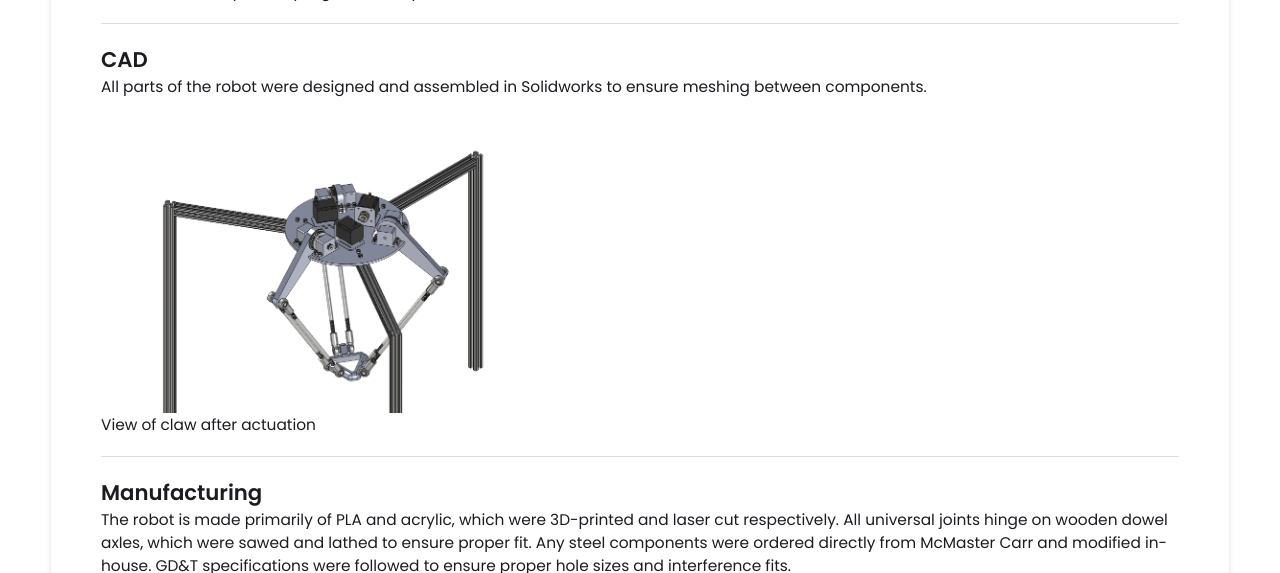
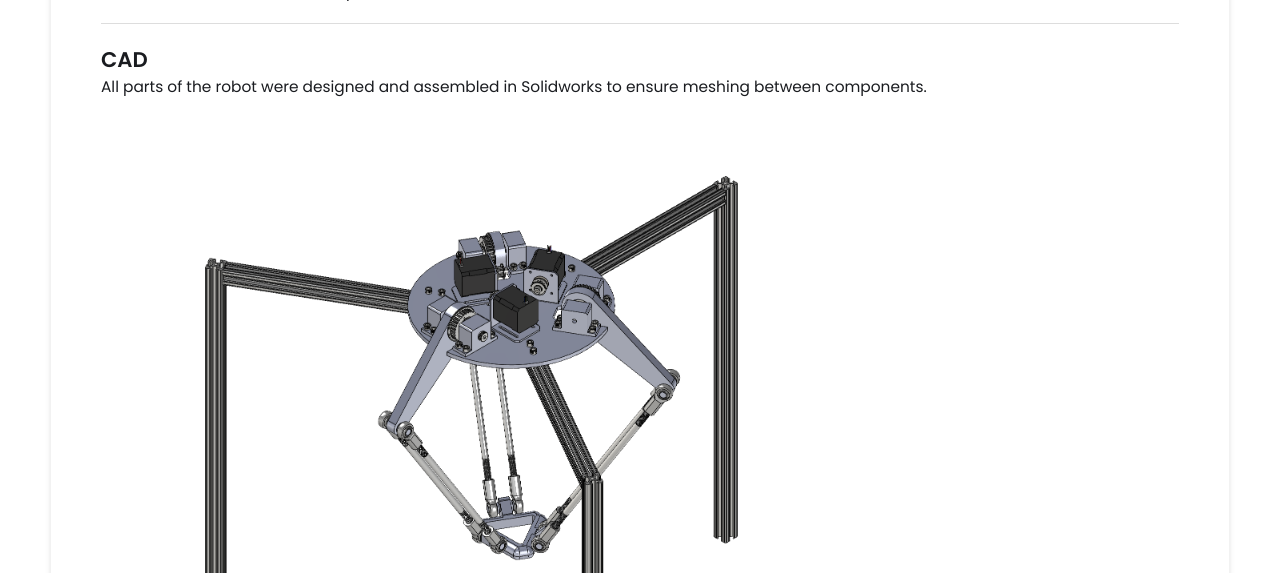
Before and after one commit to rileytinianov/rileytinianov.github.io, a Jekyll site: the page built from _projects/Delta Robot/index.md, in a window 1280 px wide and 1400 px high, scrolled down 893 px. Shown: the part 279-852 px from the top of the window. Built offline with Jekyll 4.4.1, drawn with Linux system fonts in a browser that asks for light colours; some of the changed text lies outside the part shown; grey boxes are pictures that could not be loaded.

Commit message:
Update index.md

```diff
--- a/_projects/Delta Robot/index.md
+++ b/_projects/Delta Robot/index.md
@@ -17,7 +17,7 @@ Delta robots are a type of pick-and-place robot, often used in the food industry
 <div style="display: flex; gap: 10px;">
   <img src="/imagesreal/FullRobot.png" height="300" alt="Hub1">
 </div>
-View of rack and pinion syringes and 3D printed motor mounts
+View of robot after first assembly
 
 ---
 
@@ -25,9 +25,9 @@ View of rack and pinion syringes and 3D printed motor mounts
 All parts of the robot were designed and assembled in Solidworks to ensure meshing between components.
 
 <div style="display: flex; gap: 10px;">
-  <img src="/imagesreal/ASSEM - Full Robot.PNG" height="300" alt="Hub1">
+  <img src="/imagesreal/ASSEM - Full Robot.PNG" height="500" alt="Hub1">
 </div>
-View of claw after actuation
+3D model of robot
 
 ---
 
```
Also changed, not shown: other parts of _projects/Delta Robot/index.md (+1 -1 lines).
